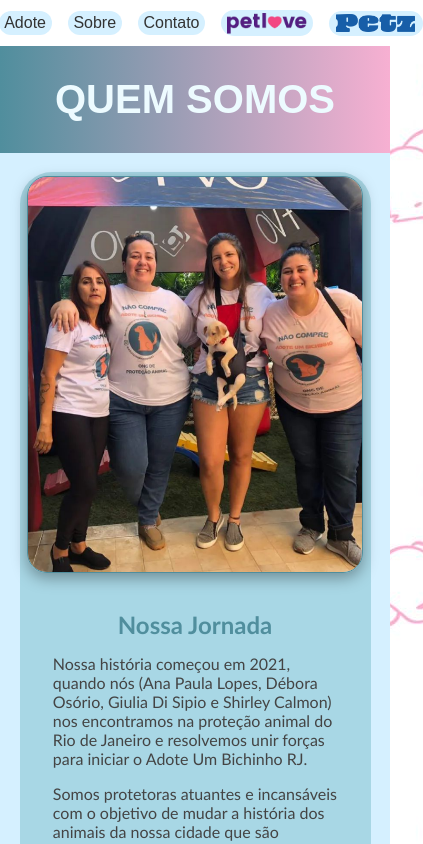
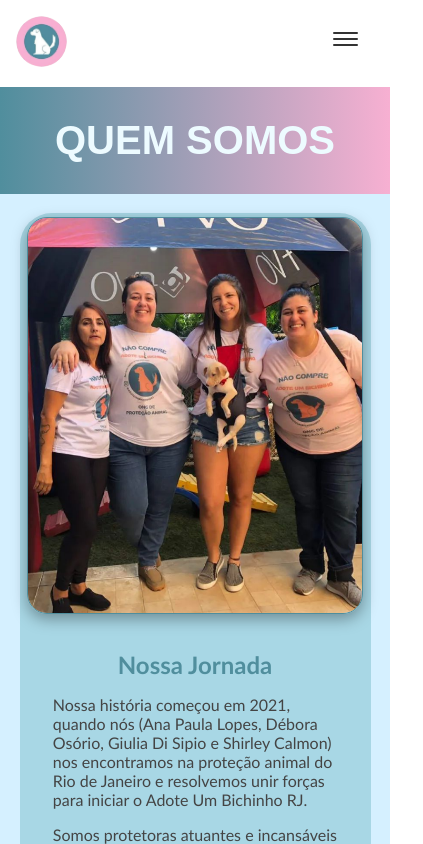
Before and after one commit to FECAP-PI-SEGUNDO-SEMESTRE/website-adote-um-bichinho-rj, a React (Create React App) app: page /sobre in a window 390 px wide. Shown: the top 844 px of the page, 423 px wide, since content can reach past the window. Built offline with nearby package versions, Linux system fonts and the light colour scheme.

Commit message:
Finalização da responsividade na navbar

```diff
--- a/src/components/AnimalForm.js
+++ b/src/components/AnimalForm.js
@@ -73,8 +73,8 @@ function AnimalForm({ ais }) {
         formData.append('imagem', imagem);
 
         try {
-            //await axios.post('http://projetorg01.mysql.database.azure.com/api/animais', formData, {
-                await axios.post('http://projetorg01.mysql.database.azure.com/api/animais', formData, {
+            //await axios.post('http://localhost:5000/api/animais', formData, {
+                await axios.post('http://localhost:5000/api/animais', formData, {
             headers: {
                     'Content-Type': 'multipart/form-data',
                 },
--- a/src/components/BioContent.js
+++ b/src/components/BioContent.js
@@ -70,7 +70,7 @@ function BioContent() {
   useEffect(() => {
     const fetchCharacter = async () => {
       try {
-        const response = await axios.get(`http://projetorg01.mysql.database.azure.com/api/animais/${id}`);
+        const response = await axios.get(`http://localhost:5000/api/animais/${id}`);
         setCharacter(response.data);
       } catch (error) {
         console.error('Erro ao buscar animal', error);
@@ -94,7 +94,7 @@ function BioContent() {
       <Banner />
       <Container>
         <Content>
-          <Image src={`http://projetorg01.mysql.database.azure.com/uploads/${character.imagem}`} alt={character.nome} />
+          <Image src={`http://localhost:5000/uploads/${character.imagem}`} alt={character.nome} />
           <TextContainer>
             <Title>{character.nome}</Title>
             <Text>{character.texto}</Text>
--- a/src/components/CadastroAnimalStyle.js
+++ b/src/components/CadastroAnimalStyle.js
@@ -174,7 +174,7 @@ function BioContent() {
   useEffect(() => {
     const fetchCharacter = async () => {
       try {
-        const response = await axios.get(`http://projetorg01.mysql.database.azure.com/api/personagens/${id}`);
+        const response = await axios.get(`http://localhost:5000/api/personagens/${id}`);
         setCharacter(response.data);
       } catch (error) {
         console.error('Erro ao buscar personagem', error);
@@ -198,7 +198,7 @@ function BioContent() {
       <Titulo/>
       <Container>
         <Content>
-          <Image src={`http://projetorg01.mysql.database.azure.com/uploads/${character.imagem}`} alt={character.nome} />
+          <Image src={`http://localhost:5000/uploads/${character.imagem}`} alt={character.nome} />
           <TextContainer>
             <Title>{character.nome}</Title>
             <Text>{character.texto}</Text>
--- a/src/components/CadastroFormStyle.js
+++ b/src/components/CadastroFormStyle.js
@@ -174,7 +174,7 @@ function BioContent() {
   useEffect(() => {
     const fetchCharacter = async () => {
       try {
-        const response = await axios.get(`http://projetorg01.mysql.database.azure.com/api/personagens/${id}`);
+        const response = await axios.get(`http://localhost:5000/api/personagens/${id}`);
         setCharacter(response.data);
       } catch (error) {
         console.error('Erro ao buscar personagem', error);
@@ -198,7 +198,7 @@ function BioContent() {
       <Banner />
       <Container>
         <Content>
-          <Image src={`http://projetorg01.mysql.database.azure.com/uploads/${character.imagem}`} alt={character.nome} />
+          <Image src={`http://localhost:5000/uploads/${character.imagem}`} alt={character.nome} />
           <TextContainer>
             <Title>{character.nome}</Title>
             <Text>{character.texto}</Text>
--- a/src/components/ContactForm.js
+++ b/src/components/ContactForm.js
@@ -72,9 +72,9 @@ const ContactForm = () => {
       e.preventDefault();
       try {
         // const response =
-        // await axios.post('http://projetorg01.mysql.database.azure.com/submit-form', formData);
+        // await axios.post('http://localhost:5000/submit-form', formData);
         // alert('Dados enviados com sucesso!');
-        await axios.post('http://projetorg01.mysql.database.azure.com/api/form', formData,{
+        await axios.post('http://localhost:5000/api/form', formData,{
           headers:{
             "Content-Type": "form-data"
           }
--- a/src/components/Footer.js
+++ b/src/components/Footer.js
@@ -9,6 +9,11 @@ const EstiloFooter = css`
 
     &:hover {
         color: #eee;
+    }
+
+    @media (max-width: 700px) {
+        display: flex;
+        font-size: 1rem;
     }
 `
 const StyleLink = styled.a`
--- a/src/components/Header.js
+++ b/src/components/Header.js
@@ -1,7 +1,7 @@
-import React from "react"
-import NavBar from './NavBar'
-import styled from "styled-components"
-import LogoImg from "../assets/LogoOng.png"
+import React from "react";
+import NavBar from './NavBar';
+import styled from "styled-components";
+import LogoImg from "../assets/LogoOng.png";
 
 const HeaderContainer = styled.header`
     display: flex;
@@ -11,29 +11,43 @@ const HeaderContainer = styled.header`
     color: #000;
     font-weight: bold;
     padding: 10px 20px;
-`
-const LogoImage = styled.img`
-    width: 50%;
-    border-radius: 50%;
-    margin: 5% 0 0 5%;
-    transition: filter 0.3s ease;
-    &:hover{
-        filter: brightness(80%);
+    width: 100%;
+
+    @media (max-width: 700px) {
+        flex-direction: column;
+        align-items: flex-start;
+        padding: 0;
     }
-`
+`;
 
-const ImageContainer = styled.div`
+// const LogoImage = styled.img`
+//     width: 50%;
+//     border-radius: 50%;
+//     margin: 5% 0 0 5%;
+//     transition: filter 0.3s ease;
 
-`
-function Header(){
-    return(
+//     &:hover {
+//         filter: brightness(80%);
+//     }
+
+//     @media (max-width: 700px) {
+//         width: 20%;
+//         margin: 1em;
+//     }
+// `;
+
+// const ImageContainer = styled.div`
+// `;
+
+function Header() {
+    return (
         <HeaderContainer>
-            <ImageContainer>
+            {/* <ImageContainer>
                 <a href="../"><LogoImage src={LogoImg} /></a>
-            </ImageContainer>
-            <NavBar/>
+            </ImageContainer> */}
+            <NavBar />
         </HeaderContainer>
-    )
+    );
 }
 
-export default Header
+export default Header;
--- a/src/components/NavBar.js
+++ b/src/components/NavBar.js
@@ -1,70 +1,140 @@
-import React from "react"
-import styled from "styled-components"
-import { Link } from 'react-router-dom'
-import PetLove from '../assets/Petlove.png'
-import Petz from '../assets/PetzLogo.png'
+import React, { useState } from "react";
+import styled from "styled-components";
+import { Link } from 'react-router-dom';
+import LogoImg from "../assets/LogoOng.png";
+import PetLove from '../assets/Petlove.png';
+import Petz from '../assets/PetzLogo.png';
 
 const NavBarContainer = styled.div`
-    display:flex;
-    justify-content: space-around;
+    display: flex;
+    justify-content: space-between;
     align-items: center;
     padding: 0 1em;
     width: 100%;
-`
 
-const StyledLink = styled(Link)`
-    font-weight: 500;
-    color: #333;
-    text-decoration: none;
-    width: auto;
-    margin: 0 1em;
-    background-color: #D5F0FF;
-    padding: 1% 2%;
-    border-radius: 1em;
-    display: flex;
-    transition: 0.2s;
-
-    @media (max-width: 700px){
-        margin: 0 0.5em;
+    @media (max-width: 700px) {
+        /* flex-direction: column; */
+        align-items: flex-start;
+        padding: 0;
     }
-
-    &:hover{
-        background-color: #F7B0D2;
-        border-radius: 1em;
-        color:#fff;
-    }
-`
+`;
 
 const MenuContainer = styled.div`
     display: flex;
     justify-content: flex-end;
     align-items: center;
     width: 100%;
+
+    @media (max-width: 700px) {
+        flex-direction: column;
+        align-items: flex-start;
+        width: 100%;
+        display: ${props => (props.isOpen ? 'flex' : 'none')};
+    }
+`;
+
+const StyledLink = styled(Link)`
+    font-weight: 500;
+    color: #333;
+    text-decoration: none;
+    margin: 0 1em;
+    background-color: #D5F0FF;
+    padding: 1% 2%;
+    border-radius: 1em;
+    transition: 0.2s;
+
+    &:hover {
+        background-color: #F7B0D2;
+        border-radius: 1em;
+        color: #fff;
+
+    }
+
+    @media (max-width: 700px) {
+        width: 50%;
+        margin: 0.5em 0;
+        padding: 1em;
+    }
 `;
 
 const PetLoveImage = styled.img`
-     width: 5em;
-     height: 1.3em;
-     object-fit: cover;
+    width: 5em;
+    height: 1.3em;
+    object-fit: cover;
+`;
 
-`
 const PetzImage = styled.img`
     width: 5em;
     height: 1.1em;
     object-fit: contain;
-`
+`;
 
-function NavBar(){
-    return(
+const LogoImage = styled.img`
+    width: 50%;
+    border-radius: 50%;
+    margin: 5% 0 0 5%;
+    transition: filter 0.3s ease;
+
+    &:hover {
+        filter: brightness(80%);
+    }
+
+    @media (max-width: 700px) {
+        width: 20%;
+        margin: 1em;
+    }
+`;
+
+const ImageContainer = styled.div`
+`;
+
+const Hamburger = styled.div`
+    display: none;
+    flex-direction: column;
+    cursor: pointer;
+
+
+    span {
+        height: 2px;
+        width: 25px;
+        background: #333;
+        margin-bottom: 4px;
+        border-radius: 5px;
+    }
+
+    @media (max-width: 700px) {
+        display: flex;
+        margin: 2em;
+        transition: 0.5s;
+    }
+`;
+
+function NavBar() {
+    const [isOpen, setIsOpen] = useState(false);
+
+    return (
         <NavBarContainer>
-            <MenuContainer>
+            <ImageContainer>
+                <a href="../"><LogoImage src={LogoImg} /></a>
+            </ImageContainer>
+            <Hamburger onClick={() => setIsOpen(!isOpen)}>
+                <span></span>
+                <span></span>
+                <span></span>
+            </Hamburger>
+            <MenuContainer isOpen={isOpen}>
                 <StyledLink to="/adote">Adote</StyledLink>
                 <StyledLink to="/sobre">Sobre</StyledLink>
                 <StyledLink to="/contato">Contato</StyledLink>
-                <StyledLink to="https://adoteumbichinhorj.petlove.com.br"><PetLoveImage src={PetLove}/></StyledLink></MenuContainer>
-                <StyledLink to="https://adoteumbichinhorj.parceiropetz.com.br/"><PetzImage src={Petz}/></StyledLink>
+                <StyledLink to="https://adoteumbichinhorj.petlove.com.br">
+                    <PetLoveImage src={PetLove} />
+                </StyledLink>
+                <StyledLink to="https://adoteumbichinhorj.parceiropetz.com.br/">
+                    <PetzImage src={Petz} />
+                </StyledLink>
+            </MenuContainer>
         </NavBarContainer>
-    )
+    );
 }
 
-export default NavBar
+export default NavBar;
```
Also changed, not shown: src/components/AnimalList.js (+4 -4 lines).
